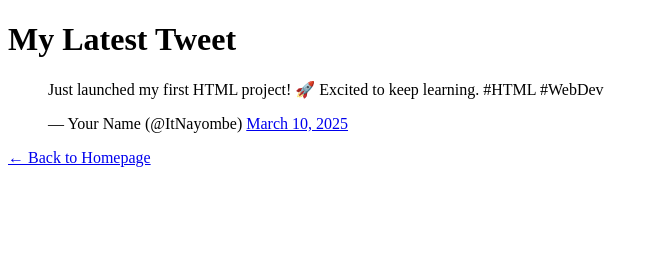
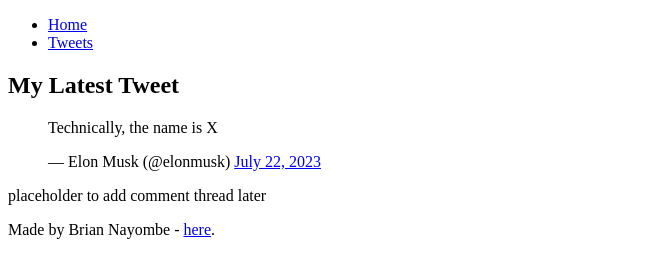
Before and after one commit to Nayombe/My_First_Portfolio, a plain HTML site: page html_basic/tweets.html in a window 1280 px wide. Shown: the whole page, without its empty margins (0-659 px from the left). Drawn offline with Linux system fonts and the light colour scheme.

Commit message:
Update tweets.html

```diff
--- a/html_basic/tweets.html
+++ b/html_basic/tweets.html
@@ -2,22 +2,35 @@
 <html lang="en">
 <head>
   <meta charset="UTF-8">
-  <meta name="viewport" content="width=device-width, initial-scale=1.0" >
+  <meta name="viewport" content="width=device-width, initial-scale=1.0">
   <title>My Tweets</title>
 </head>
 <body>
-  <h1>My Latest Tweet</h1>
+  <header>
+    <ul>
+      <li><a href="index.html">Home</a></li>
+      <li><a href="tweets.html">Tweets</a></li>
+    </ul>
+  </header>
 
-  <!-- tweets.html -->
-  <blockquote class="twitter-tweet">
-    <p lang="en" dir="ltr">
-      Just launched my first HTML project! 🚀 Excited to keep learning. #HTML #WebDev
-    </p>
-    &mdash; Your Name (@ItNayombe)
-    <a href="https://twitter.com/x/status/1234567890123456789">March 10, 2025</a>
-  </blockquote>
-  <script async src="https://platform.twitter.com/widgets.js"></script>
+  <main>
+    <article>
+      <h1>My Latest Tweet</h1>
 
-  <p><a href="index.html">← Back to Homepage</a></p>
+      <blockquote class="twitter-tweet">
+        <p lang="en" dir="ltr">Technically, the name is X</p>&mdash; Elon Musk (@elonmusk)
+        <a href="https://twitter.com/elonmusk/status/1682873482361311233">July 22, 2023</a>
+      </blockquote>
+      <script async src="https://platform.twitter.com/widgets.js"></script>
+    </article>
+
+    <aside>
+      <p>placeholder to add comment thread later</p>
+    </aside>
+  </main>
+
+  <footer>
+    <p>Made by Brian Nayombe - <a href="https://github.com/BrianNayombe" target="_blank">here</a>.</p>
+  </footer>
 </body>
 </html>
```
